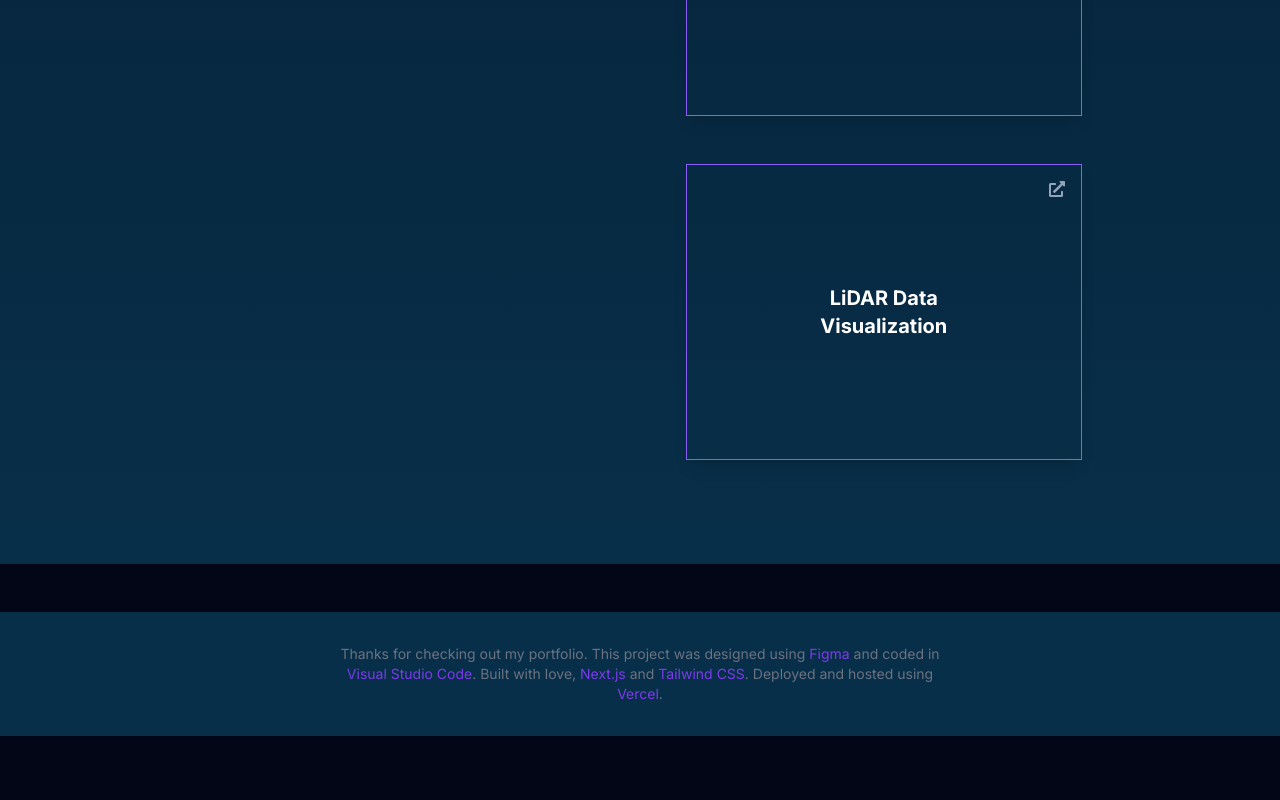
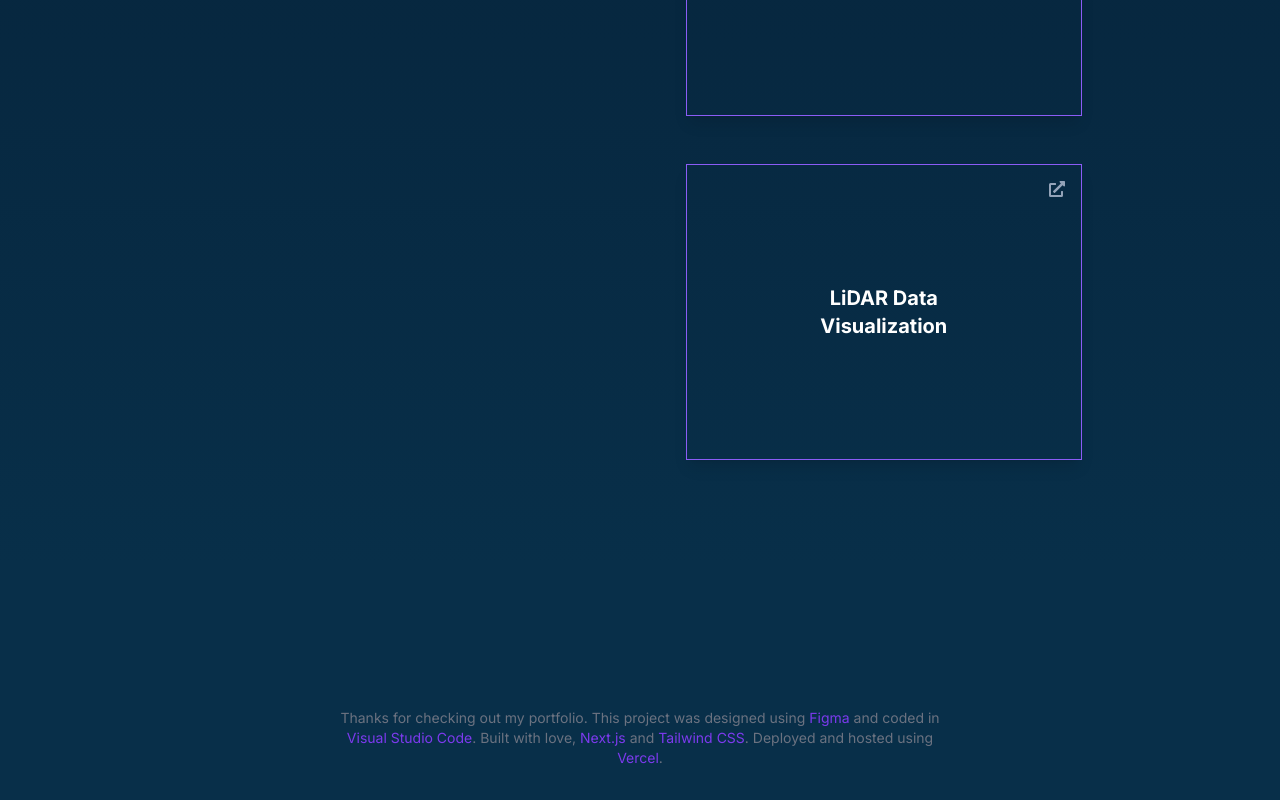
Before and after one commit to davidxiang101/portfolio, a Next.js app: page / in a window 1280 px wide. Shown: the part 3297-4097 px from the top of the page. Before the commit the page ends 4033 px from the top, so only its background shows below. Built offline with nearby package versions, Linux system fonts and the light colour scheme; what tailwindcss-debug-screens would draw is missing.

Commit message:
footer fix

```diff
--- a/app/components/footer.tsx
+++ b/app/components/footer.tsx
@@ -3,7 +3,7 @@ import Link from 'next/link';
 
 const Footer: React.FC = () => {
     return (
-        <footer className="mt-12 flex flex-col items-center justify-center w-full text-center p-8 bg-sky-950 text-sm">
+        <footer className="p-8 pt-36 flex flex-col items-center justify-center w-full text-center bg-sky-950 text-sm">
             <p className="w-1/2 text-gray-500 dark:text-gray-300">
                 Thanks for checking out my portfolio. This project was designed using
                 {" "}
```
